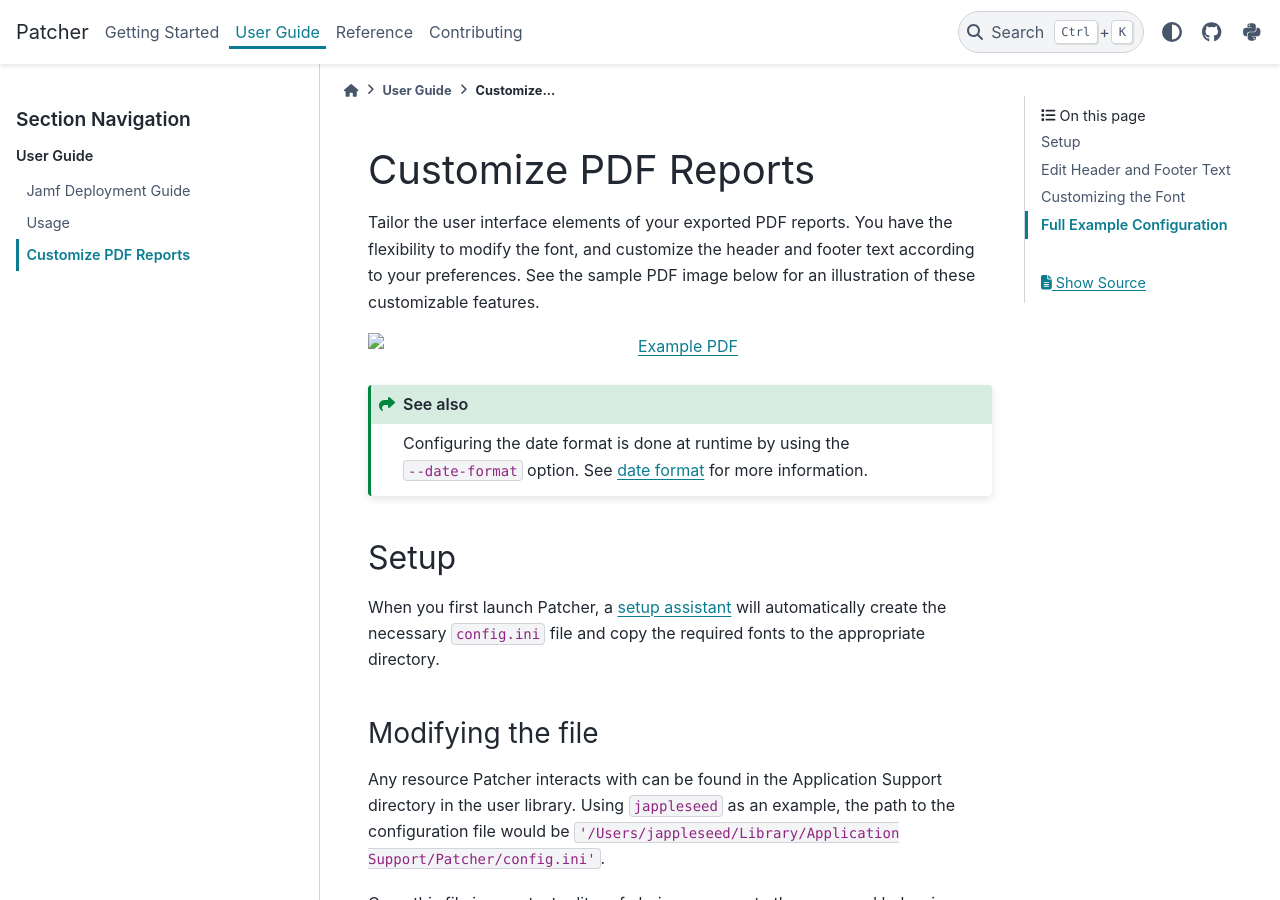
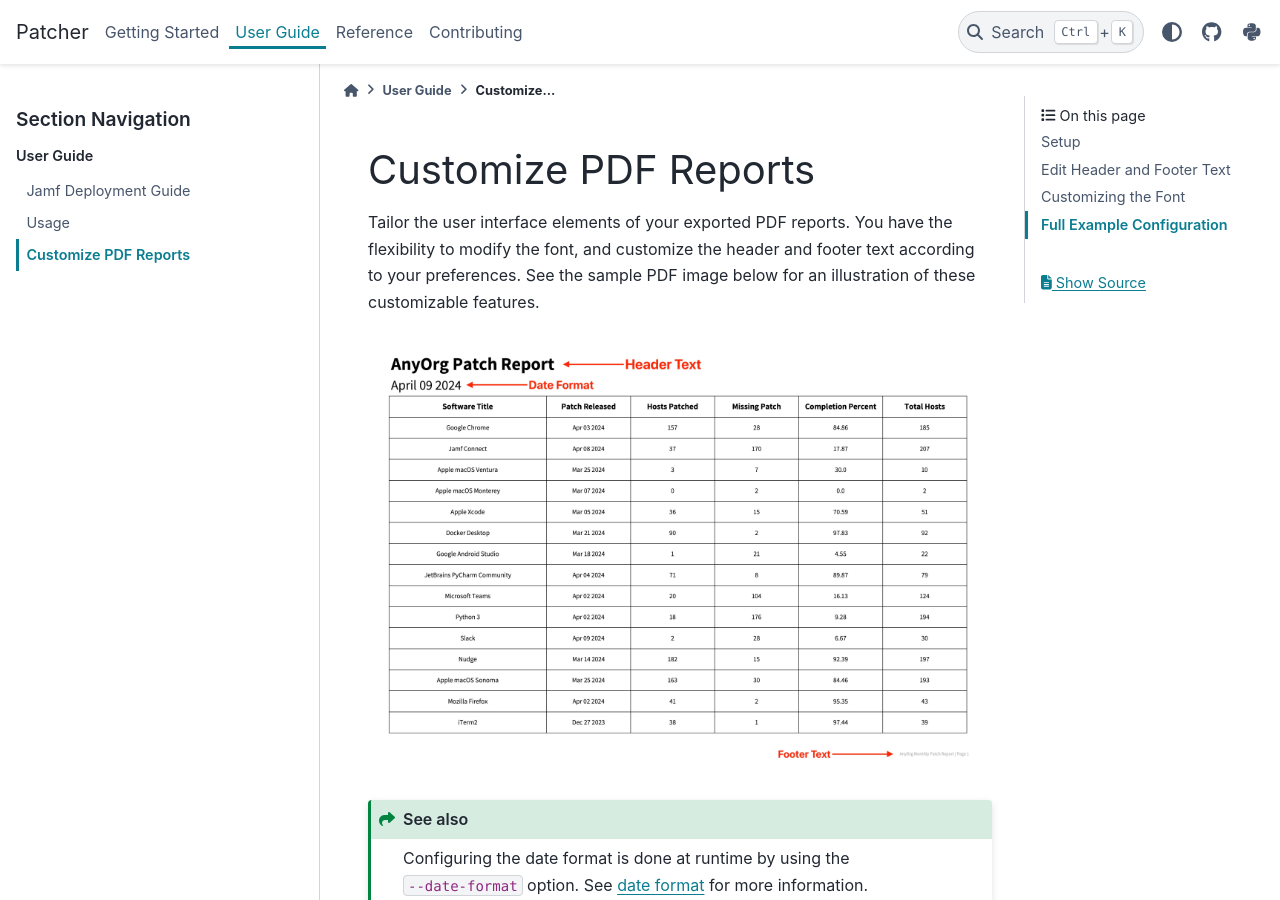
Before and after one commit to liquidz00/Patcher, a Sphinx documentation site: the page built from docs/user/customize_reports.rst, in a window 1280 px wide and 900 px high. Built offline with Sphinx 7.4.7 and the PyData theme 0.15.4, drawn with Linux system fonts in a browser that asks for light colours.

Commit message:
Use URL for image reference

```diff
--- a/docs/user/customize_reports.rst
+++ b/docs/user/customize_reports.rst
@@ -8,7 +8,7 @@
 
 .. _example-pdf-image:
 
-.. image:: images/example_pdf.jpeg
+.. image:: https://raw.githubusercontent.com/liquidz00/Patcher/develop/images/example_pdf.jpeg
     :alt: Example PDF
     :width: 750px
     :align: center
```
